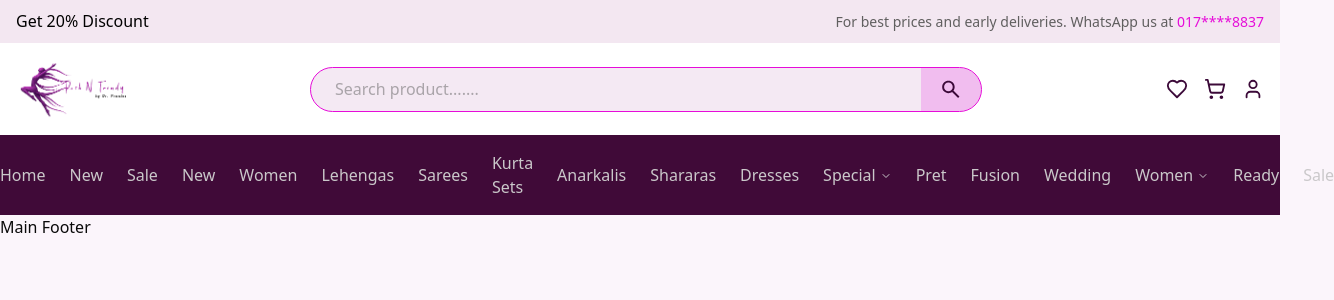
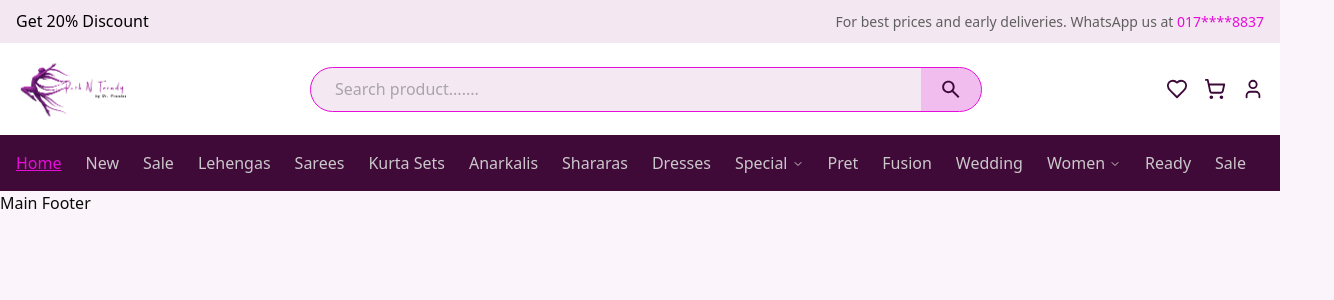
Before and after one commit to Adityo-dev/poshntrendy, a Next.js app: page / in a window 1280 px wide. Shown: the top 300 px of the page, 1334 px wide, since content can reach past the window. Built offline with nearby package versions, Linux system fonts and the light colour scheme.

Commit message:
Navigation Bar

```diff
--- a/src/components/shared/navigationBar/BottomNavigationBar.js
+++ b/src/components/shared/navigationBar/BottomNavigationBar.js
@@ -2,6 +2,7 @@
 
 import * as React from "react";
 import Link from "next/link";
+import { usePathname } from "next/navigation";
 import { cn } from "@/lib/utils";
 import {
   NavigationMenu,
@@ -13,65 +14,18 @@ import {
 } from "@/components/ui/navigation-menu";
 
 const navigationData = [
+  { title: "Home", href: "/" },
+  { title: "New", href: "/new" },
+  { title: "Sale", href: "/sale" },
+  { title: "Lehengas", href: "/lehengas" },
+  { title: "Sarees", href: "/sarees" },
+  { title: "Kurta Sets", href: "/kurta-sets" },
+  { title: "Anarkalis", href: "/anarkalis" },
+  { title: "Shararas", href: "/shararas" },
+  { title: "Dresses", href: "/dresses" },
   {
-    type: "link",
-    title: "Home",
-    href: "/",
-  },
-  {
-    type: "link",
-    title: "New",
-    href: "/new",
-  },
-  {
-    type: "link",
-    title: "Sale",
-    href: "/sale",
-  },
-  {
-    type: "link",
-    title: "New",
-    href: "/new",
-  },
-  {
-    type: "link",
-    title: "Women",
-    href: "/women",
-  },
-  {
-    type: "link",
-    title: "Lehengas",
-    href: "/lehengas",
-  },
-  {
-    type: "link",
-    title: "Sarees",
-    href: "/sarees",
-  },
-  {
-    type: "link",
-    title: "Kurta Sets",
-    href: "/kurta-sets",
-  },
-  {
-    type: "link",
-    title: "Anarkalis",
-    href: "/anarkalis",
-  },
-  {
-    type: "link",
-    title: "Shararas",
-    href: "/shararas",
-  },
-  {
-    type: "link",
-    title: "Dresses",
-    href: "/dresses",
-  },
-  {
-    type: "dropdown",
     title: "Special",
-    items: [
+    subTitle: [
       {
         title: "Anarkalis",
         href: "/anarkalis",
@@ -94,25 +48,12 @@ const navigationData = [
       },
     ],
   },
+  { title: "Pret", href: "/pret" },
+  { title: "Fusion", href: "/fusion" },
+  { title: "Wedding", href: "/wedding" },
   {
-    type: "link",
-    title: "Pret",
-    href: "/pret",
-  },
-  {
-    type: "link",
-    title: "Fusion",
-    href: "/fusion",
-  },
-  {
-    type: "link",
-    title: "Wedding",
-    href: "/wedding",
-  },
-  {
-    type: "dropdown",
     title: "Women",
-    items: [
+    subTitle: [
       {
         title: "New Arrivals",
         href: "/new-arrivals",
@@ -128,57 +69,39 @@ const navigationData = [
         href: "/sarees",
         description: "Elegant sarees for every occasion",
       },
-      {
-        title: "Kurta Sets",
-        href: "/kurta-sets",
-        description: "Stylish kurta sets for casual and formal wear",
-      },
-      {
-        title: "Dresses",
-        href: "/dresses",
-        description: "Western and fusion dress collection",
-      },
-      {
-        title: "Pret",
-        href: "/pret",
-        description: "Ready-to-wear designer outfits",
-      },
-      {
-        title: "Fusion",
-        href: "/fusion",
-        description: "Modern fusion of traditional and contemporary styles",
-      },
     ],
     featured: {
+      image: "/image/7.png",
       title: "Women's Fashion",
       href: "/women",
       description:
         "Explore our complete collection of ethnic and contemporary wear",
     },
   },
-  {
-    type: "link",
-    title: "Ready",
-    href: "/ready-to-wear",
-  },
-  {
-    type: "link",
-    title: "Sale",
-    href: "/sale",
-  },
+  { title: "Ready", href: "/ready-to-wear" },
+  { title: "Sale", href: "/sale" },
 ];
 
 export function BottomNavigationBar() {
+  const pathname = usePathname();
+
   return (
-    <section className="bg-[#400A38] py-4">
-      <NavigationMenu className="container mx-auto">
-        <NavigationMenuList className={"flex gap-6"}>
+    <section className="bg-[#400A38]">
+      <NavigationMenu className="container mx-auto px-4 py-4">
+        <NavigationMenuList className="flex gap-6">
           {navigationData.map((item, index) => {
-            if (item.type === "dropdown") {
+            const isActive = pathname === item?.href;
+
+            if (item?.subTitle) {
               return (
                 <NavigationMenuItem key={index}>
-                  <NavigationMenuTrigger className={"text-[#CAC8CA]"}>
-                    {item.title}
+                  <NavigationMenuTrigger
+                    className={cn(
+                      "text-[#CAC8CA] hover:text-[#E60CD9] transition duration-300 cursor-pointer",
+                      isActive && "text-[#E60CD9] underline"
+                    )}
+                  >
+                    {item?.title}
                   </NavigationMenuTrigger>
                   <NavigationMenuContent>
                     <ul
@@ -188,32 +111,41 @@ export function BottomNavigationBar() {
                           : "w-[400px] md:w-[500px] md:grid-cols-2 lg:w-[500px]"
                       }`}
                     >
-                      {item.featured && (
+                      {item?.featured && (
                         <li className="row-span-3">
                           <NavigationMenuLink asChild>
                             <Link
                               href={item.featured.href}
-                              className="flex h-full w-full select-none flex-col justify-end rounded-md bg-gradient-to-b from-pink-100 to-pink-50 p-6 no-underline outline-none"
+                              className="flex h-full w-full select-none flex-col justify-end rounded-md bg-[#400A38] bg-blend-overlay bg-cover bg-center p-6 no-underline outline-none text-white"
+                              style={{
+                                backgroundImage: `url(${item.featured.image})`,
+                              }}
                             >
-                              <div className="mb-2 mt-4 text-lg font-medium">
+                              <div className="mb-2 mt-4 text-lg font-medium drop-shadow">
                                 {item.featured.title}
                               </div>
-                              <p className="text-sm leading-tight text-gray-600">
+                              <p className="text-sm leading-tight drop-shadow">
                                 {item.featured.description}
                               </p>
                             </Link>
                           </NavigationMenuLink>
                         </li>
                       )}
-                      {item.items.map((subItem, subIndex) => (
+
+                      {item?.subTitle.map((subItem, subIndex) => {
+                        const isSubActive = pathname === subItem.href;
+
+                        return (
                           <ListItem
                             key={subIndex}
                             title={subItem.title}
                             href={subItem.href}
+                            active={isSubActive}
                           >
                             {subItem.description}
                           </ListItem>
-                      ))}
+                        );
+                      })}
                     </ul>
                   </NavigationMenuContent>
                 </NavigationMenuItem>
@@ -221,9 +153,14 @@ export function BottomNavigationBar() {
             } else {
               return (
                 <NavigationMenuItem key={index}>
-                  <Link href={item.href} legacyBehavior passHref>
-                    <NavigationMenuLink className={"text-[#CAC8CA]"}>
-                      {item.title}
+                  <Link href={item?.href} legacyBehavior passHref>
+                    <NavigationMenuLink
+                      className={cn(
+                        "text-[#CAC8CA] hover:text-[#E60CD9] transition duration-300",
+                        isActive && "text-[#E60CD9] underline"
+                      )}
+                    >
+                      {item?.title}
                     </NavigationMenuLink>
                   </Link>
                 </NavigationMenuItem>
@@ -237,7 +174,7 @@ export function BottomNavigationBar() {
 }
 
 const ListItem = React.forwardRef(
-  ({ className, title, children, ...props }, ref) => {
+  ({ className, title, children, active, ...props }, ref) => {
     return (
       <li>
         <NavigationMenuLink asChild>
@@ -245,6 +182,7 @@ const ListItem = React.forwardRef(
             ref={ref}
             className={cn(
               "block select-none space-y-1 rounded-md p-3 leading-none no-underline outline-none transition-colors hover:bg-pink-50 hover:text-pink-600 focus:bg-pink-50 focus:text-pink-600",
+              active && "text-[#E60CD9]",
               className
             )}
             {...props}
```
Also changed, not shown: public/image/7.png (added). Lines whose indentation alone changed are shown as unchanged.
